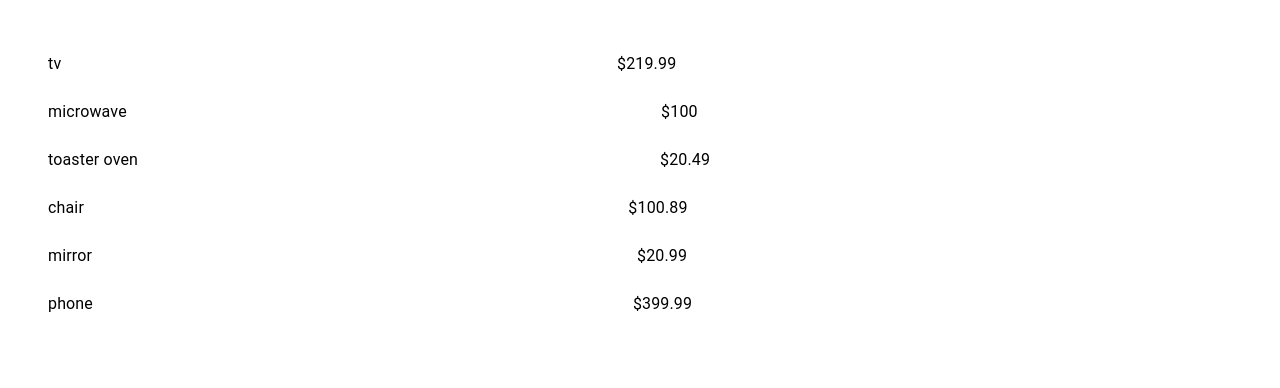
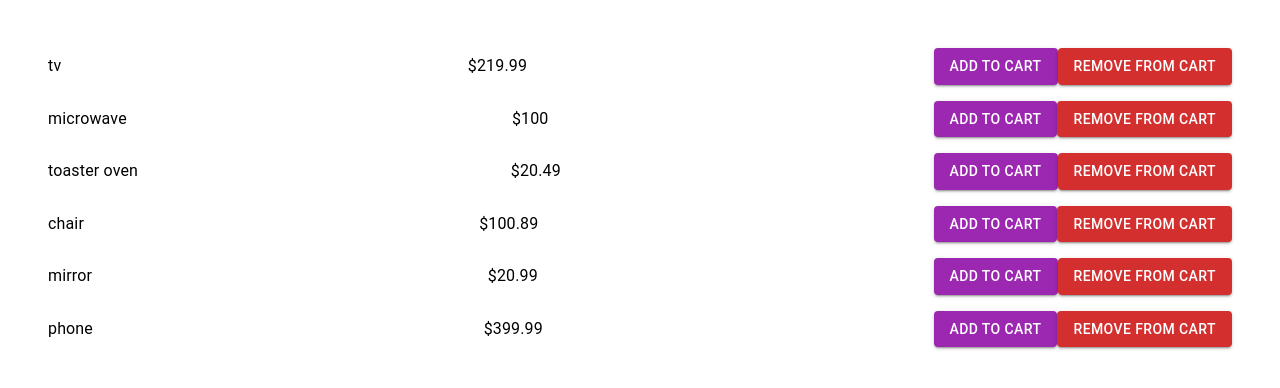
Before and after one commit to CamdenTadhg/Shoply, a React (Vite) app: page / in a window 1280 px wide. Shown: the top 388 px of the page. Built offline with nearby package versions, Linux system fonts and the light colour scheme.

Commit message:
add and remove button components

```diff
--- /dev/null
+++ b/src/AddItem.jsx
@@ -0,0 +1,10 @@
+import React from 'react';
+import Button from '@mui/material/Button';
+
+const AddItem = () => {
+    return (
+        <Button variant="contained" color="secondary">Add To Cart</Button>
+    )
+}
+
+export default AddItem;
--- a/src/App.jsx
+++ b/src/App.jsx
@@ -22,8 +22,7 @@ function App() {
 
 export default App
 
-// create add item component
-// create remove item component
+// create minicart component
 // allow users to add single items to their cart
 // allow users to add multiple items to their cart
 // allow users to remove items from their cart
--- a/src/ProductListing.jsx
+++ b/src/ProductListing.jsx
@@ -1,6 +1,8 @@
 import React from 'react';
 import ListItem from '@mui/material/ListItem';
 import ListItemText from '@mui/material/ListItemText';
+import AddItem from './AddItem';
+import RemoveItem from './RemoveItem';
 
 const ProductListing = ({product}) => {
     console.log('product listing rendering')
@@ -8,6 +10,8 @@ const ProductListing = ({product}) => {
         <ListItem id={product.id}>
             <ListItemText>{product.name}</ListItemText>
             <ListItemText>${product.price}</ListItemText>
+            <AddItem/>
+            <RemoveItem/>
         </ListItem>
     )
 }
--- /dev/null
+++ b/src/RemoveItem.jsx
@@ -0,0 +1,10 @@
+import React from 'react';
+import Button from '@mui/material/Button';
+
+const RemoveItem = () => {
+    return (
+        <Button variant="contained" color="error">Remove From Cart</Button>
+    )
+}
+
+export default RemoveItem;
```
